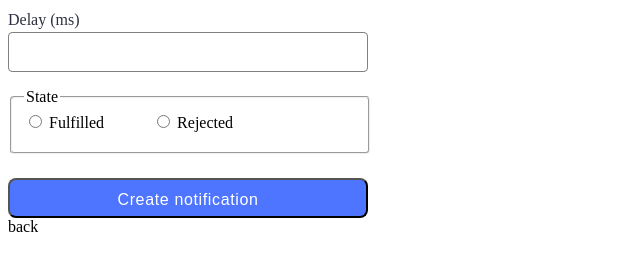
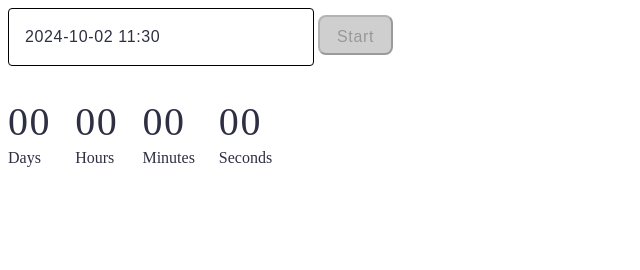
Before and after one commit to Tereshchuk-Yuliia/goit-js-hw-10, a plain HTML site: page 2-snackbar.html in a window 1280 px wide. Shown: the whole page, without its empty margins (0-640 px from the left). Drawn offline with Linux system fonts and the light colour scheme.

Commit message:
Deploying to gh-pages from @ Tereshchuk-Yuliia/goit-js-hw-10@b794cd88b0302e789dee5ba9f8a325ddc05fb7b3 🚀

```diff
--- a/1-timer.js
+++ /dev/null
@@ -1,2 +0,0 @@
-import"./assets/modulepreload-polyfill-B5Qt9EMX.js";import{f as i,i as p}from"./assets/vendor-BbSUbo7J.js";document.addEventListener("DOMContentLoaded",()=>{i("#datetime-picker",l)});const t=document.querySelector("[data-start]"),D=document.querySelector("[data-days]"),C=document.querySelector("[data-hours]"),S=document.querySelector("[data-minutes]"),v=document.querySelector("[data-seconds]"),u=document.querySelector("#datetime-picker");let s=null;const l={enableTime:!0,time_24hr:!0,defaultDate:new Date,minuteIncrement:1,onClose(e){s=e[0],b()}};i("#datetime-picker",l);function b(){s<Date.now()?(p.show({title:"Hey dear",message:"Please choose a date in the future",position:"topCenter",closeOnEscape:!0,closeOnClick:!0}),t.disabled=!0):t.disabled=!1}function k(e){const m=Math.floor(e/864e5),f=Math.floor(e%864e5/36e5),y=Math.floor(e%864e5%36e5/6e4),h=Math.floor(e%864e5%36e5%6e4/1e3);return{days:m,hours:f,minutes:y,seconds:h}}function o(e){return String(e).padStart(2,"0")}function d({days:e,hours:n,minutes:r,seconds:c}){D.textContent=o(e),C.textContent=o(n),S.textContent=o(r),v.textContent=o(c)}let a=null;function q(){a=setInterval(()=>{const e=s-Date.now();if(e<=0){clearInterval(a),d({days:"00",hours:"00",minutes:"00",seconds:"00"}),t.disabled=!0,u.disabled=!1;return}const n=k(e);d(n)},1e3)}t.addEventListener("click",()=>{s&&(a&&clearInterval(a),u.disabled=!0,t.disabled=!0,q())});
-//# sourceMappingURL=1-timer.js.map
--- a/2-snackbar.html
+++ b/2-snackbar.html
@@ -5,42 +5,36 @@
     <meta charset="UTF-8" />
     <meta http-equiv="X-UA-Compatible" content="IE=edge" />
     <meta name="viewport" content="width=device-width, initial-scale=1.0" />
-    <title>Snackbar</title>
-  <script type="module" crossorigin src="/goit-js-hw-10/2-snackbar.js"></script>
-  <link rel="modulepreload" crossorigin href="/goit-js-hw-10/assets/modulepreload-polyfill-B5Qt9EMX.js">
-  <link rel="modulepreload" crossorigin href="/goit-js-hw-10/assets/vendor-BbSUbo7J.js">
+    <title>Timer</title>
+  <script type="module" crossorigin src="/goit-js-hw-10/assets/vendor-BbSUbo7J.js"></script>
+  <script type="module" crossorigin src="/goit-js-hw-10/assets/1-timer-XgVGl-_R.js"></script>
   <link rel="stylesheet" crossorigin href="/goit-js-hw-10/assets/vendor-C1gPI-5C.css">
   <link rel="stylesheet" crossorigin href="/goit-js-hw-10/assets/styles-BwJDFWIW.css">
 </head>
 
 <body>
-    <form class="form">
-        <label class="label">
-            Delay (ms)
-            <input type="number" name="delay" class="input-delay" required />
-        </label>
 
-        <fieldset class="fieldset">
-            <legend>State</legend>
-            <div class="radio-btn-box">
-                <label>
-                    <input type="radio" name="state" value="fulfilled" required />
-                    Fulfilled
-                </label>
-                <label>
-                    <input type="radio" name="state" value="rejected" required />
-                    Rejected
-                </label>
-            </div>
-        </fieldset>
+    <input type="text" id="datetime-picker" class="input-field" />
+    <button type="button" class="start-btn" data-start disabled>Start</button> <!-- Кнопка з атрибутом data-start -->
 
-        <button type="submit" class="btn">Create notification</button>
-    </form>
-
-
-    <p>
-        <a href="./index.html">back</a>
-    </p>
+    <div class="timer">
+        <div class="field">
+            <span class="value" data-days>00</span>
+            <span class="label">Days</span>
+        </div>
+        <div class="field">
+            <span class="value" data-hours>00</span>
+            <span class="label">Hours</span>
+        </div>
+        <div class="field">
+            <span class="value" data-minutes>00</span>
+            <span class="label">Minutes</span>
+        </div>
+        <div class="field">
+            <span class="value" data-seconds>00</span>
+            <span class="label">Seconds</span>
+        </div>
+    </div>
 
 
 </body>
--- a/2-snackbar.js
+++ /dev/null
@@ -1,2 +0,0 @@
-import"./assets/modulepreload-polyfill-B5Qt9EMX.js";/* empty css                      */import{f as y,i as h}from"./assets/vendor-BbSUbo7J.js";const t=document.querySelector("[data-start]"),p=document.querySelector("[data-days]"),D=document.querySelector("[data-hours]"),S=document.querySelector("[data-minutes]"),C=document.querySelector("[data-seconds]"),u=document.querySelector("#datetime-picker");let s=null;const b={enableTime:!0,time_24hr:!0,defaultDate:new Date,minuteIncrement:1,onClose(e){s=e[0],v()}};y("#datetime-picker",b);function v(){s<Date.now()?(h.show({title:"Hey dear",message:"Please choose a date in the future",position:"topCenter",closeOnEscape:!0,closeOnClick:!0}),t.disabled=!0):t.disabled=!1}function k(e){const d=Math.floor(e/864e5),l=Math.floor(e%864e5/36e5),m=Math.floor(e%864e5%36e5/6e4),f=Math.floor(e%864e5%36e5%6e4/1e3);return{days:d,hours:l,minutes:m,seconds:f}}function o(e){return String(e).padStart(2,"0")}function i({days:e,hours:n,minutes:r,seconds:c}){p.textContent=o(e),D.textContent=o(n),S.textContent=o(r),C.textContent=o(c)}let a=null;function q(){a=setInterval(()=>{const e=s-Date.now();if(e<=0){clearInterval(a),i({days:"00",hours:"00",minutes:"00",seconds:"00"}),t.disabled=!0,u.disabled=!1;return}const n=k(e);i(n)},1e3)}t.addEventListener("click",()=>{s&&(a&&clearInterval(a),u.disabled=!0,t.disabled=!0,q())});
-//# sourceMappingURL=2-snackbar.js.map
--- a/assets/modulepreload-polyfill-B5Qt9EMX.js
+++ /dev/null
@@ -1,2 +0,0 @@
-(function(){const t=document.createElement("link").relList;if(t&&t.supports&&t.supports("modulepreload"))return;for(const e of document.querySelectorAll('link[rel="modulepreload"]'))i(e);new MutationObserver(e=>{for(const r of e)if(r.type==="childList")for(const o of r.addedNodes)o.tagName==="LINK"&&o.rel==="modulepreload"&&i(o)}).observe(document,{childList:!0,subtree:!0});function s(e){const r={};return e.integrity&&(r.integrity=e.integrity),e.referrerPolicy&&(r.referrerPolicy=e.referrerPolicy),e.crossOrigin==="use-credentials"?r.credentials="include":e.crossOrigin==="anonymous"?r.credentials="omit":r.credentials="same-origin",r}function i(e){if(e.ep)return;e.ep=!0;const r=s(e);fetch(e.href,r)}})();
-//# sourceMappingURL=modulepreload-polyfill-B5Qt9EMX.js.map
```
Also changed, not shown: 1-timer.html (+69 -8 lines), assets/1-timer-XgVGl-_R.js (added, +2 -0 lines), index.html (+0 -2 lines), 4 other files.
